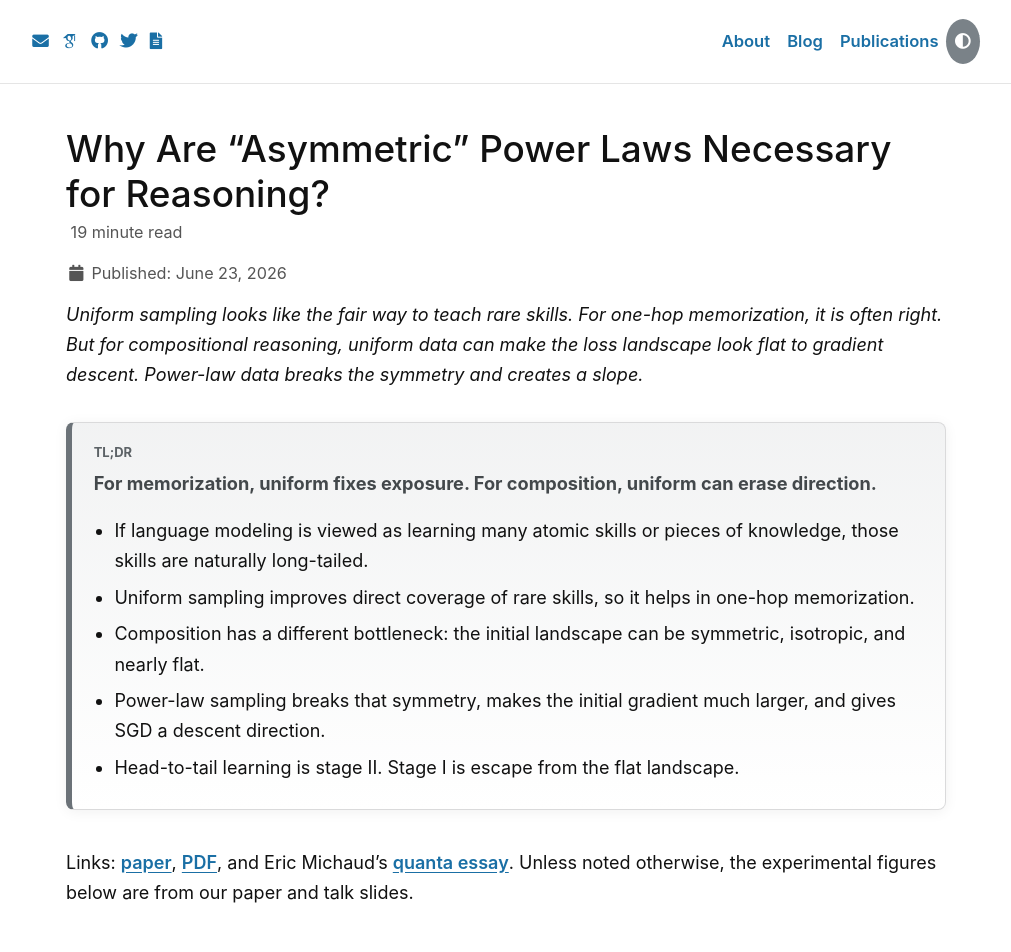
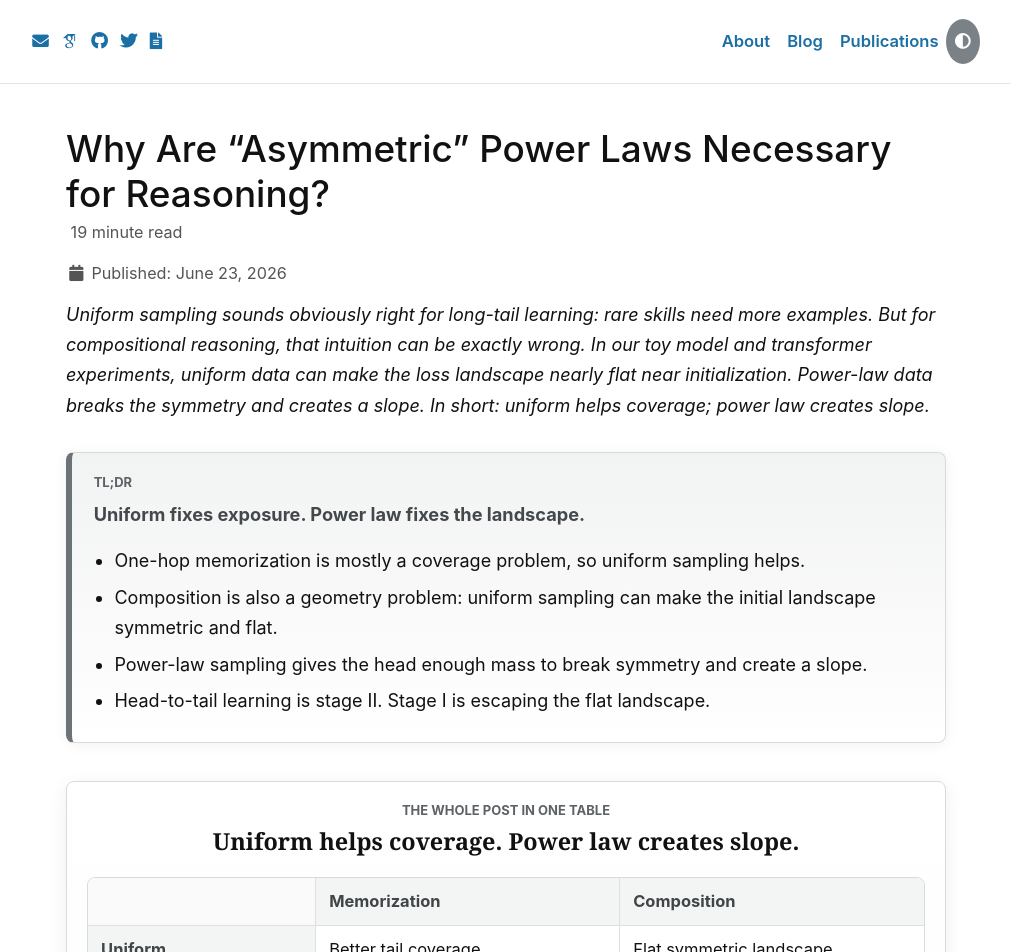
Before and after one commit to zixuan-wang-dlt/zixuan-wang-dlt.github.io, a Jekyll site: the page built from _posts/2026-06-23-power-law-compositional-reasoning.md, in a window 1280 px wide. Shown: the top 952 px of the page, without its empty margins (134-1145 px from the left). Built offline with Jekyll 4.4.1, drawn with Linux system fonts in a browser that asks for light colours; some web fonts are replaced; formulas are drawn with MathJax 3; comment, search, counter and statistics services are not loaded; some of the changed text lies outside the part shown.

Commit message:
Sharpen power-law blog punchline

```diff
--- a/_posts/2026-06-23-power-law-compositional-reasoning.md
+++ b/_posts/2026-06-23-power-law-compositional-reasoning.md
@@ -20,18 +20,34 @@ toc: true
 toc_sticky: true
 ---
 
-*Uniform sampling looks like the fair way to teach rare skills. For one-hop memorization, it is often right. But for compositional reasoning, uniform data can make the loss landscape look flat to gradient descent. Power-law data breaks the symmetry and creates a slope.*
+*Uniform sampling sounds obviously right for long-tail learning: rare skills need more examples. But for compositional reasoning, that intuition can be exactly wrong. In our toy model and transformer experiments, uniform data can make the loss landscape nearly flat near initialization. Power-law data breaks the symmetry and creates a slope. In short: uniform helps coverage; power law creates slope.*
 
 <div class="powerlaw-tldr">
   <div class="powerlaw-tldr__label">TL;DR</div>
-  <p><strong>For memorization, uniform fixes exposure. For composition, uniform can erase direction.</strong></p>
+  <p><strong>Uniform fixes exposure. Power law fixes the landscape.</strong></p>
   <ul>
-    <li>If language modeling is viewed as learning many atomic skills or pieces of knowledge, those skills are naturally long-tailed.</li>
-    <li>Uniform sampling improves direct coverage of rare skills, so it helps in one-hop memorization.</li>
-    <li>Composition has a different bottleneck: the initial landscape can be symmetric, isotropic, and nearly flat.</li>
-    <li>Power-law sampling breaks that symmetry, makes the initial gradient much larger, and gives SGD a descent direction.</li>
-    <li>Head-to-tail learning is stage II. Stage I is escape from the flat landscape.</li>
+    <li>One-hop memorization is mostly a coverage problem, so uniform sampling helps.</li>
+    <li>Composition is also a geometry problem: uniform sampling can make the initial landscape symmetric and flat.</li>
+    <li>Power-law sampling gives the head enough mass to break symmetry and create a slope.</li>
+    <li>Head-to-tail learning is stage II. Stage I is escaping the flat landscape.</li>
   </ul>
+</div>
+
+<div class="powerlaw-contrast" aria-label="Uniform fixes exposure, power law fixes the landscape">
+  <div class="powerlaw-contrast__kicker">The whole post in one table</div>
+  <div class="powerlaw-contrast__title">Uniform helps coverage. Power law creates slope.</div>
+  <div class="powerlaw-contrast__grid">
+    <div class="powerlaw-contrast__corner"></div>
+    <div class="powerlaw-contrast__head">Memorization</div>
+    <div class="powerlaw-contrast__head">Composition</div>
+    <div class="powerlaw-contrast__row">Uniform</div>
+    <div>Better tail coverage</div>
+    <div>Flat symmetric landscape</div>
+    <div class="powerlaw-contrast__row">Power law</div>
+    <div>Worse tail coverage</div>
+    <div>Visible descent direction</div>
+  </div>
+  <p>Power law is not about seeing the tail more. It is about seeing a direction.</p>
 </div>
 
 Links: [paper](https://arxiv.org/abs/2604.22951), [PDF](https://arxiv.org/pdf/2604.22951), and Eric Michaud's [quanta essay](https://ericjmichaud.com/quanta/). Unless noted otherwise, the experimental figures below are from our paper and talk slides.
@@ -120,7 +136,7 @@ But the experiment goes the other way.
 
 <figure class="powerlaw-figure powerlaw-figure--compact">
   <img src="/images/blog/power-law/multi-hop-qa-accuracy.png" alt="Power-law sampling learns the multi-hop QA task earlier than uniform sampling">
-  <figcaption>Figure 4: In multi-hop QA, power-law sampling learns earlier. The same long-tail distribution that slows one-hop coverage can help once the answer depends on composing several relations.</figcaption>
+  <figcaption>Figure 4: The one-hop result says "uniform helps coverage." The multi-hop result says "coverage is not enough."</figcaption>
 </figure>
 
 The question is no longer "is uniform good or bad?" The question is: **what changes when a model has to compose skills rather than recall them one at a time?**
@@ -129,14 +145,16 @@ The question is no longer "is uniform good or bad?" The question is: **what chan
 
 A useful abstraction is $k$-fold composition. Think of each relation, operation, or state update as a function. A reasoning example asks the model to apply several functions in order before answering.
 
-State tracking is a clean synthetic version of this idea, related to the DePO-style testbed in Allen-Zhu's [*Physics of Language Models: Part 4.1*](https://ssrn.com/abstract=5240330) and to prior work on the limits and curriculum structure of compositional transformer learning, including Merrill and Sabharwal's work on [transformer parallelism limits](https://direct.mit.edu/tacl/article/doi/10.1162/tacl_a_00562/116410/The-Parallelism-Tradeoff-Limitations-of-Log) and [chain-of-thought expressivity](https://arxiv.org/abs/2310.07923), plus our earlier [easy-to-hard curriculum study](https://arxiv.org/abs/2505.23683). The model observes a sequence of updates and must output the final state. It is not enough to know one update rule; the model has to carry an internal state through multiple steps.
+State tracking is a clean synthetic testbed for implicit composition, related to Allen-Zhu's [DePO/canon-layer setup](https://ssrn.com/abstract=5240330), Merrill and Sabharwal's transformer limits work ([parallelism](https://direct.mit.edu/tacl/article/doi/10.1162/tacl_a_00562/116410/The-Parallelism-Tradeoff-Limitations-of-Log), [chain of thought](https://arxiv.org/abs/2310.07923)), and our [curriculum study](https://arxiv.org/abs/2505.23683). The model observes updates and must output the final state, so knowing one update rule is not enough; it has to carry state through several steps.
 
-In our state-tracking experiment, this difference is stark: with the same implicit composition task, the uniform run stays near zero accuracy, while the power-law run suddenly escapes and solves the task. That is the first hint that the distribution is not merely changing coverage; it is changing the optimization geometry.
+In our experiment, the difference is stark: uniform training stays near zero accuracy, while power-law training escapes and solves the task. That is the first hint that the distribution is changing optimization geometry, not just coverage.
 
-<figure class="powerlaw-figure powerlaw-figure--stacked">
-  <img src="/images/blog/power-law/power-law-composition.png" alt="State tracking accuracy under uniform and power-law training">
-  <img class="powerlaw-figure__inset" src="/images/blog/power-law/state-tracking-power-law.png" alt="Illustration of state tracking as multi-hop composition">
-  <figcaption>Figure 5: State tracking turns multi-hop reasoning into a controlled transformer task. In this run, power-law training solves the task while uniform training stays near zero; the illustration below the curve shows the core operation: carry a state through several hops before answering.</figcaption>
+<figure class="powerlaw-figure powerlaw-figure--pair powerlaw-figure--state">
+  <div class="powerlaw-panels powerlaw-panels--state">
+    <img src="/images/blog/power-law/power-law-composition.png" alt="State tracking accuracy under uniform and power-law training">
+    <img src="/images/blog/power-law/state-tracking-power-law.png" alt="Illustration of state tracking as multi-hop composition">
+  </div>
+  <figcaption>Figure 5: Uniform stays flat; power law escapes. State tracking is the controlled transformer version of the composition problem.</figcaption>
 </figure>
 
 Starting from this synthetic task, we confirmed the same qualitative finding: changing the training distribution can turn an apparently unlearnable implicit composition task into a learnable one. But transformers are still hard to analyze directly: attention, layers, finite samples, and representation learning are all mixed together. To understand the mechanism, we now strip the task down to the smallest model that still contains composition.
@@ -273,9 +291,9 @@ The toy model makes two concrete predictions for state tracking. First, near ini
 
 **Stage I: escaping the flat region.** We visualize the loss over the top two PCA directions of checkpoint trajectories. Under uniform training, the initialization region is nearly flat in this subspace. Under power-law training, the trajectory sees a clearer descent direction.
 
-<figure class="powerlaw-figure powerlaw-figure--wide">
+<figure class="powerlaw-figure powerlaw-figure--compact">
   <img src="/images/blog/power-law/loss-landscape.png" alt="Uniform and power-law state-tracking loss landscapes">
-  <figcaption>Figure 6: The state-tracking loss landscape matches the toy prediction: uniform training is flatter near initialization, while power-law training creates a more visible descent direction.</figcaption>
+  <figcaption>Figure 6: Uniform gives every skill equal weight, but leaves gradient descent nearly directionless. Power law is asymmetric enough to create a slope.</figcaption>
 </figure>
 
 This is the paper's main mechanism in picture form. The distribution does not merely change which examples are sampled. It changes the shape of the loss landscape near initialization.
@@ -369,7 +387,9 @@ The practical lesson is not "make all training data more skewed." It is narrower
 - The experiments are synthetic: state tracking, synthetic multi-hop QA, and synthetic GSM-style arithmetic.
 - Other asymmetric distributions might also help. The paper treats power law as a natural, fine-grained source of asymmetry, not the only possible one.
 
-The thing to remember is simple: <strong>power law does not just change what the model sees. It changes the shape of the loss it has to descend.</strong>
+The surprising lesson is that fairness in the data distribution can create symmetry in the loss landscape, and symmetry can be deadly for composition. Power law helps not because the tail becomes common, but because the head breaks the symmetry first. For reasoning, the first problem is not always seeing every skill. Sometimes it is finding any slope at all.
+
+The thing to remember is simple: <strong>uniform fixes exposure. Power law fixes the landscape.</strong>
 
 ## References
 
--- a/_sass/_page.scss
+++ b/_sass/_page.scss
@@ -220,6 +220,82 @@
     text-transform: uppercase;
   }
 
+  .powerlaw-contrast {
+    margin: 1.6em auto 2.2em;
+    padding: 1.05em 1.15em 1em;
+    border: 1px solid mix(#000, $border-color, 10%);
+    border-radius: 8px;
+    background: linear-gradient(180deg, #fff, mix(#fff, $border-color, 82%));
+    box-shadow: 0 4px 18px rgba(#000, 0.07);
+    text-align: center;
+
+    p {
+      max-width: 560px;
+      margin: 0.85em auto 0;
+      color: mix(#000, $text-color, 10%);
+      font-weight: 700;
+      line-height: 1.45;
+    }
+  }
+
+  .powerlaw-contrast__kicker {
+    margin-bottom: 0.35em;
+    color: mix(#000, $primary-color, 25%);
+    font-family: $sans-serif;
+    font-size: $type-size-6;
+    font-weight: 700;
+    letter-spacing: 0;
+    text-transform: uppercase;
+  }
+
+  .powerlaw-contrast__title {
+    max-width: 680px;
+    margin: 0 auto 0.9em;
+    font-family: Georgia, "Times New Roman", serif;
+    font-size: 1.35em;
+    font-weight: 700;
+    line-height: 1.25;
+  }
+
+  .powerlaw-contrast__grid {
+    display: grid;
+    grid-template-columns: minmax(5.5em, 0.75fr) repeat(2, minmax(0, 1fr));
+    overflow: hidden;
+    border: 1px solid mix(#000, $border-color, 10%);
+    border-radius: 8px;
+    background: #fff;
+    text-align: left;
+
+    > div {
+      min-width: 0;
+      padding: 0.75em 0.8em;
+      border-right: 1px solid mix(#000, $border-color, 8%);
+      border-bottom: 1px solid mix(#000, $border-color, 8%);
+      font-size: 0.95em;
+      line-height: 1.35;
+    }
+
+    > div:nth-child(3n) {
+      border-right: 0;
+    }
+
+    > div:nth-last-child(-n + 3) {
+      border-bottom: 0;
+    }
+  }
+
+  .powerlaw-contrast__head,
+  .powerlaw-contrast__row {
+    background: mix(#fff, $primary-color, 91%);
+    color: mix(#000, $text-color, 12%);
+    font-family: $sans-serif;
+    font-weight: 700;
+  }
+
+  .powerlaw-contrast__corner {
+    background: mix(#fff, $primary-color, 96%);
+  }
+
   .powerlaw-example {
     margin: 1.2em auto 1.7em;
     padding: 1em 1.1em;
@@ -337,6 +413,22 @@
       @include breakpoint($medium) {
         grid-template-columns: 2fr 1fr;
       }
+    }
+
+    .powerlaw-panels--state {
+      align-items: center;
+
+      @include breakpoint($medium) {
+        grid-template-columns: 1.35fr 1fr;
+      }
+    }
+  }
+
+  .powerlaw-figure--state {
+    max-width: 840px;
+
+    .powerlaw-panels--state img:last-child {
+      max-width: 360px;
     }
   }
 
```
